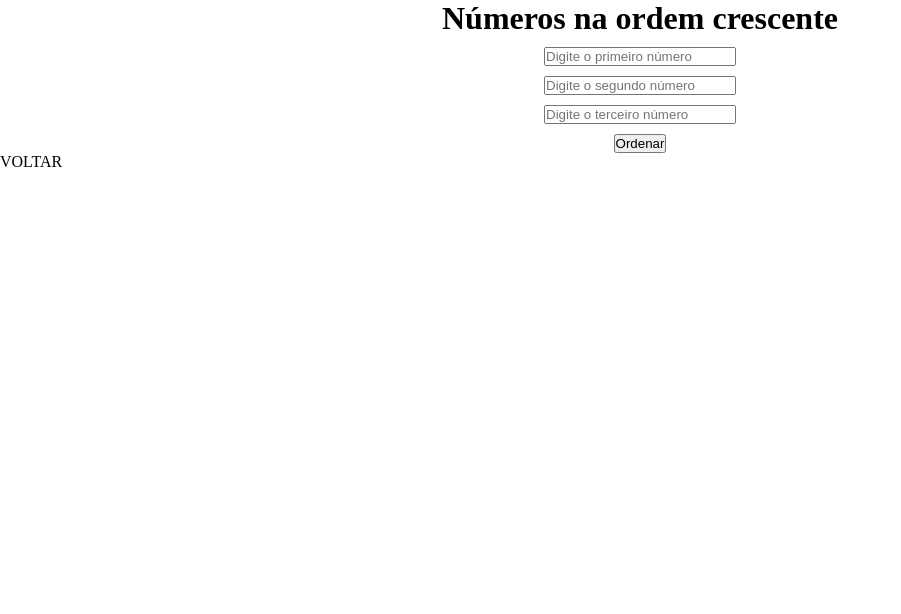
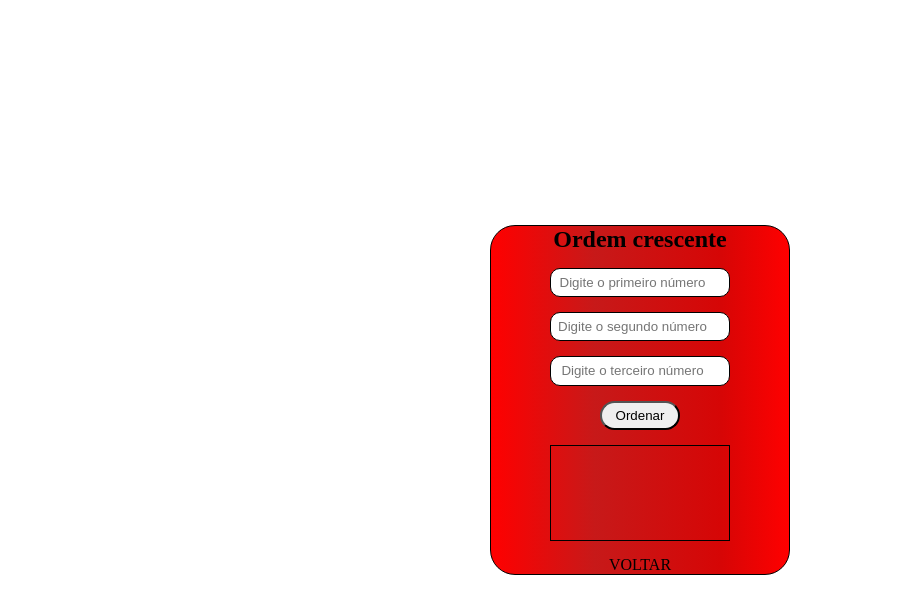
Before and after one commit to Maria-efs/exerciciosJS, a plain HTML site: page pages/exercicioF.html in a window 1280 px wide. Shown: the whole page, without its empty margins (0-901 px from the left). Drawn offline with Linux system fonts and the light colour scheme.

Commit message:
atualizado

```diff
--- a/css/exercicioA.css
+++ b/css/exercicioA.css
@@ -44,6 +44,7 @@ background: linear-gradient(90deg, rgba(255,0,0,1) 0%, rgba(199,25,25,1) 35%, rg
 input {
     border: 1px solid black;
     padding: 3px;
+    text-align: center;
     border-radius: 10px;
     width: 180px;
     height: 30px;
--- a/css/exercicioB.css
+++ b/css/exercicioB.css
@@ -44,6 +44,7 @@ background: linear-gradient(90deg, rgba(255,0,0,1) 0%, rgba(199,25,25,1) 35%, rg
 input {
     border: 1px solid black;
     padding: 3px;
+    text-align: center;
     border-radius: 10px;
     width: 180px;
     height: 30px;
--- a/css/exercicioC.css
+++ b/css/exercicioC.css
@@ -6,8 +6,10 @@
 
 body{
     display: flex;
-    flex-direction: column;
+    width: 100vw;
     height: 100vh;
+    justify-content: center;
+    align-items: center;
 }
 
 a{
@@ -15,13 +17,41 @@ a{
     color: black;
 }
 
-div{
+.container{
+    background: rgb(255,0,0);
+background: linear-gradient(90deg, rgba(255,0,0,1) 0%, rgba(199,25,25,1) 35%, rgba(214,6,6,1) 77%, rgba(255,0,0,1) 100%);
     display: flex;
     flex-direction: column;
+    align-items: center;
+    border-radius: 25px;
+    height: 350px;
+    width: 300px;
+    justify-content: center;
+    border: 1px solid black;
+    gap: 15px;
+}
+
+.resultado {
+    text-align: center;
+    height: 100px;
+    width: 180px;
+    border: 1px solid black;
+    display: flex;
     justify-content: center;
     align-items: center;
-    gap: 10px;
 }
-input{
-    width: 17%;
+
+input {
+    border: 1px solid black;
+    padding: 3px;
+    border-radius: 10px;
+    width: 200px;
+    height: 30px;
+    text-align: center;
 }
+
+button{
+    width: 80px;
+    height: 30px;
+    border-radius: 25px;
+}
--- a/css/exercicioF.css
+++ b/css/exercicioF.css
@@ -6,8 +6,10 @@
 
 body{
     display: flex;
-    flex-direction: column;
+    width: 100vw;
     height: 100vh;
+    justify-content: center;
+    align-items: center;
 }
 
 a{
@@ -15,13 +17,41 @@ a{
     color: black;
 }
 
-div{
+.container{
+    background: rgb(255,0,0);
+background: linear-gradient(90deg, rgba(255,0,0,1) 0%, rgba(199,25,25,1) 35%, rgba(214,6,6,1) 77%, rgba(255,0,0,1) 100%);
     display: flex;
     flex-direction: column;
+    align-items: center;
+    border-radius: 25px;
+    height: 350px;
+    width: 300px;
+    justify-content: center;
+    border: 1px solid black;
+    gap: 15px;
+}
+
+.resultado {
+    text-align: center;
+    height: 100px;
+    width: 180px;
+    border: 1px solid black;
+    display: flex;
     justify-content: center;
     align-items: center;
-    gap: 10px;
 }
-input{
-    width: 15%;
+
+input {
+    border: 1px solid black;
+    padding: 3px;
+    text-align: center;
+    border-radius: 10px;
+    width: 180px;
+    height: 30px;
 }
+
+button{
+    width: 80px;
+    height: 30px;
+    border-radius: 25px;
+}
--- a/css/exercicioJ.css
+++ b/css/exercicioJ.css
@@ -6,8 +6,10 @@
 
 body{
     display: flex;
-    flex-direction: column;
+    width: 100vw;
     height: 100vh;
+    justify-content: center;
+    align-items: center;
 }
 
 a{
@@ -15,13 +17,41 @@ a{
     color: black;
 }
 
-div{
+.container{
+    background: rgb(255,0,0);
+background: linear-gradient(90deg, rgba(255,0,0,1) 0%, rgba(199,25,25,1) 35%, rgba(214,6,6,1) 77%, rgba(255,0,0,1) 100%);
     display: flex;
     flex-direction: column;
+    align-items: center;
+    border-radius: 25px;
+    height: 350px;
+    width: 300px;
+    justify-content: center;
+    border: 1px solid black;
+    gap: 15px;
+}
+
+.resultado {
+    text-align: center;
+    height: 100px;
+    width: 180px;
+    border: 1px solid black;
+    display: flex;
     justify-content: center;
     align-items: center;
-    gap: 10px;
 }
-input{
-    width: 17%;
+
+input {
+    border: 1px solid black;
+    padding: 3px;
+    text-align: center;
+    border-radius: 10px;
+    width: 180px;
+    height: 30px;
 }
+
+button{
+    width: 80px;
+    height: 30px;
+    border-radius: 25px;
+}
--- a/css/exercicioN.css
+++ b/css/exercicioN.css
@@ -6,8 +6,10 @@
 
 body{
     display: flex;
-    flex-direction: column;
+    width: 100vw;
     height: 100vh;
+    justify-content: center;
+    align-items: center;
 }
 
 a{
@@ -15,13 +17,41 @@ a{
     color: black;
 }
 
-div{
+.container{
+    background: rgb(255,0,0);
+background: linear-gradient(90deg, rgba(255,0,0,1) 0%, rgba(199,25,25,1) 35%, rgba(214,6,6,1) 77%, rgba(255,0,0,1) 100%);
     display: flex;
     flex-direction: column;
+    align-items: center;
+    border-radius: 25px;
+    height: 350px;
+    width: 300px;
+    justify-content: center;
+    border: 1px solid black;
+    gap: 15px;
+}
+
+.resultado {
+    text-align: center;
+    height: 100px;
+    width: 180px;
+    border: 1px solid black;
+    display: flex;
     justify-content: center;
     align-items: center;
-    gap: 10px;
 }
-input{
-    width: 17%;
+
+input {
+    border: 1px solid black;
+    padding: 3px;
+    text-align: center;
+    border-radius: 10px;
+    width: 180px;
+    height: 30px;
 }
+
+button{
+    width: 80px;
+    height: 30px;
+    border-radius: 25px;
+}
--- a/js/exercicioF.js
+++ b/js/exercicioF.js
@@ -1,10 +1,24 @@
 'use strict'
 
-function ordemCrescente(){
+function ordemCrescente() {
     const number1 = document.getElementById('number1').value;
     const number2 = document.getElementById('number2').value;
     const number3 = document.getElementById('number3').value;
-    const resultado = document.getElementById('resultado');
+    const resultado = document.getElementById('resultado')
+
+    let maior, menor, meio
+
+    if(number1 > number2 && number1 > number3){
+        maior = number1
+    }
+    else if (number1 < number2 && number1 < number3){
+        menor = number1
+    }else{
+        meio = number1
+    }
+
+    resultado.textContent = `${menor} ${meio} ${maior}`
+
 }
 
-calcular.addEventListener('click', ordemCrescente)
+ordenar.addEventListener('click', ordemCrescente)
--- a/pages/exercicioF.html
+++ b/pages/exercicioF.html
@@ -10,19 +10,19 @@
 </head>
 <body>
     <div class="container">
-        <h1>Números na ordem crescente</h1>
+        <h2>Ordem crescente</h1>
         <input type="number" placeholder="Digite o primeiro número" id="number1">
         <input type="number" placeholder="Digite o segundo número" id="number2">
         <input type="number" placeholder="Digite o terceiro número" id="number3">
 
         <button id="ordenar" type="button">Ordenar</button>
-    </div>
 
-    <div id="resultado" class="resultado" type="number"></div>
+        <div id="resultado" class="resultado" type="number"></div>
 
         <a href="../index.html" class="link">
             VOLTAR
         </a>
+    </div>
 
 </body>
 </html>
--- a/style.css
+++ b/style.css
@@ -13,17 +13,39 @@ body{
     display: flex;
     flex-direction: column;
     height: 100vh;
+    gap: 15px;
 }
 
 h1{
     display: flex;
     align-items: center;
     justify-content: center;
+    margin-top: 20%;
 }
 
 .exercicios{
     display: flex;
     align-items: center;
     justify-content: center;
-    gap: 10px;
+    gap: 30px;
 }
+
+.exercicio1,
+.exercicio2,
+.exercicio3,
+.exercicio4,
+.exercicio6 {
+    width: 80px;
+    height: 40px;
+    border: 3px solid black;
+    border-image: linear-gradient(45deg,red,blue) 10;
+    text-align: center;
+}
+
+.exercicio5{
+    width: 75px;
+    height: 40px;
+    border: 3px solid black;
+    border-image: linear-gradient(45deg,red,blue) 10;
+    text-align: center;
+}
```
Also changed, not shown: pages/exercicioC.html (+2 -3 lines), pages/exercicioJ.html (+2 -2 lines), pages/exercicioN.html (+2 -2 lines).
